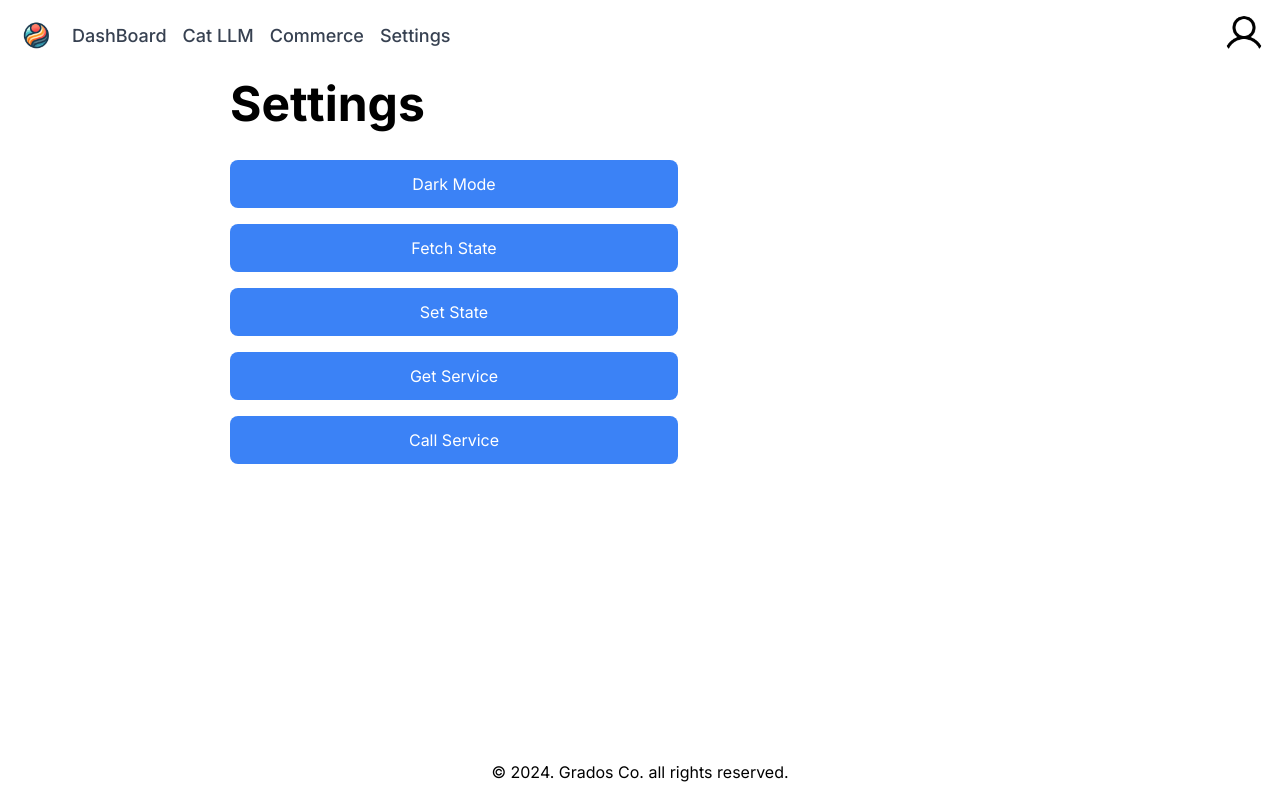
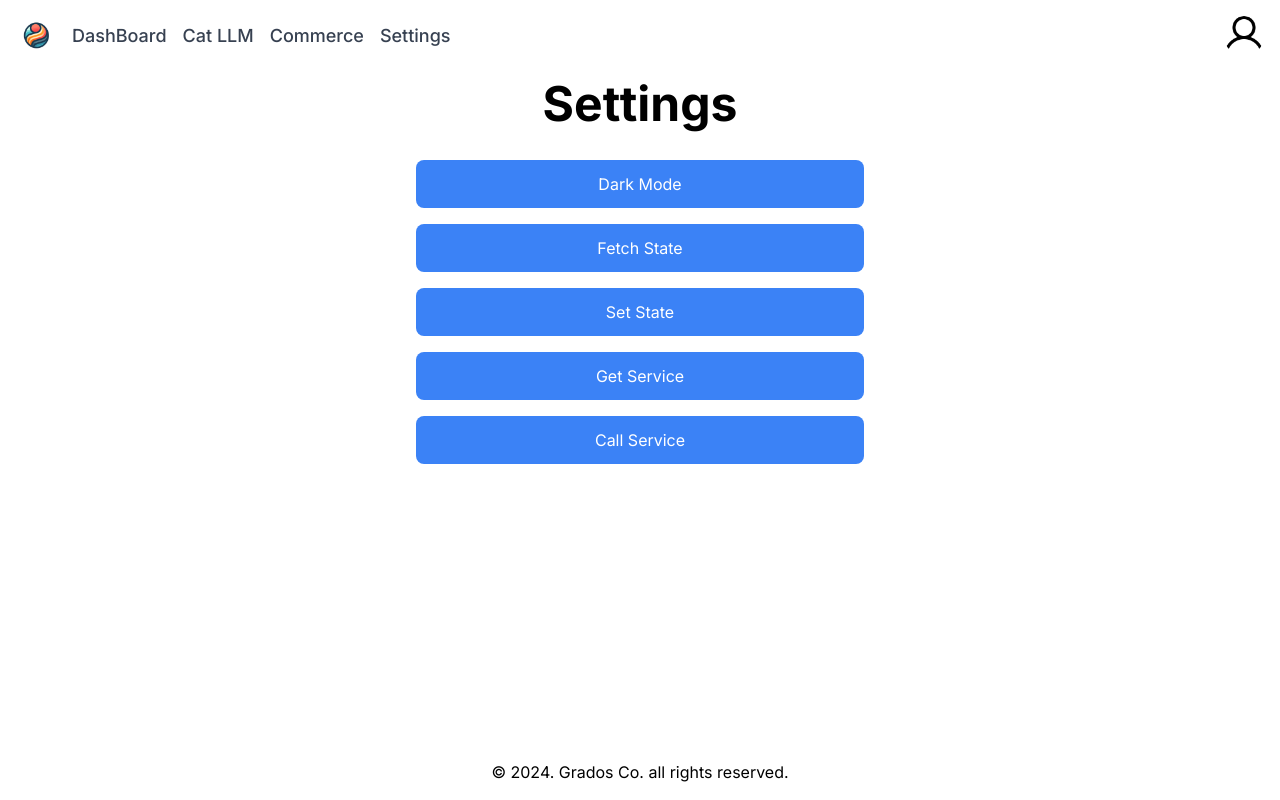
Before and after one commit to habaekk/CatSAMA_WLD, a Next.js app: page /settings in a window 1280 px wide. Built offline with nearby package versions, Linux system fonts and the light colour scheme; no server answers.

Commit message:
center settings

```diff
--- a/app/settings/page.tsx
+++ b/app/settings/page.tsx
@@ -1,4 +1,3 @@
-// Settings.js
 'use client';
 
 import React from 'react';
@@ -12,9 +11,9 @@ export default function Settings() {
   const entity = process.env.NEXT_PUBLIC_ENTITY;
 
   return (
-    <div className="main-content flex min-h-screen flex-col items-center justify-start p-24 relative text-black dark:text-white">
-      <div className="w-full mt-20">
-        <h2 className="text-5xl font-bold mb-4">Settings</h2>
+    <div className="main-content flex min-h-screen flex-col items-center justify-start p-6 relative text-black dark:text-white">
+      <div className="w-full max-w-md mt-20">
+        <h2 className="text-5xl font-bold mb-4 text-center">Settings</h2>
         <div className="flex flex-col space-y-4">
           <DarkModeToggle />
           <FetchStateButton entityId={entity} />
```
